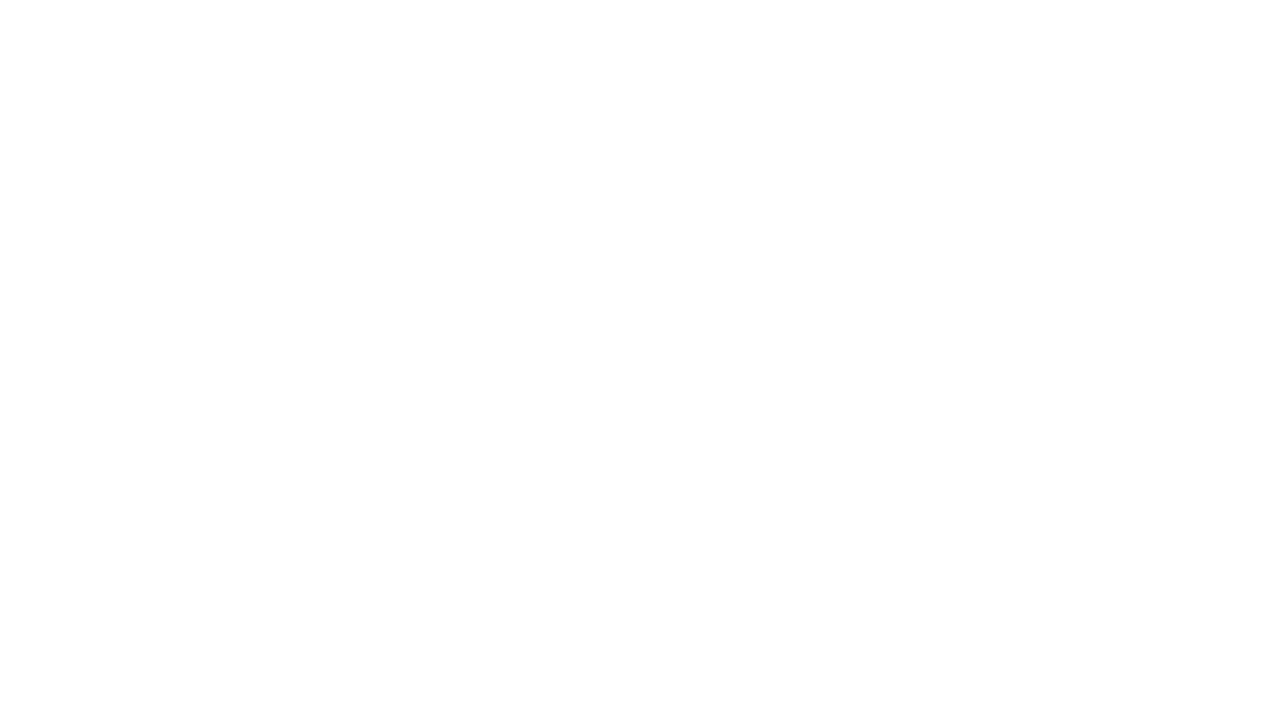
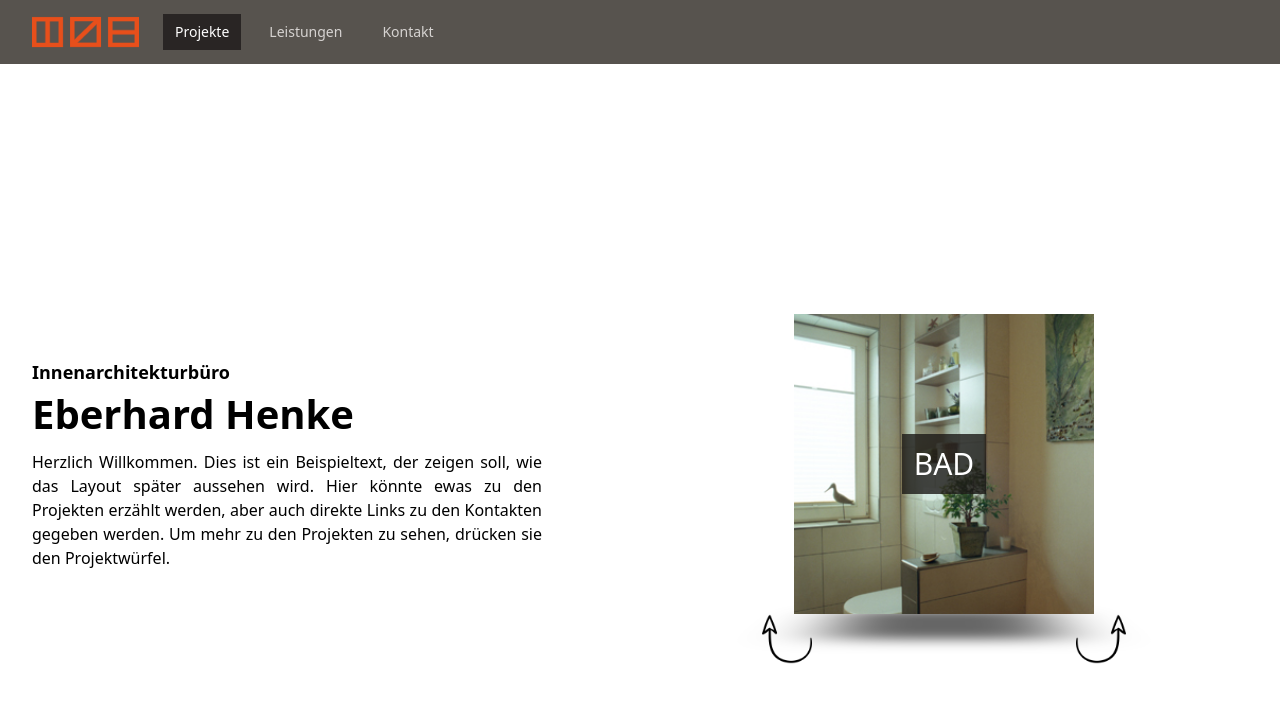
Before and after one commit to valdresflya/valdresflya.github.io, a plain HTML site: page index.html in a window 1280 px wide. Drawn offline with Linux system fonts and the light colour scheme.

Commit message:
index vergessen

```diff
--- a/index.html
+++ b/index.html
@@ -5,9 +5,9 @@
     <link rel="icon" href="/favicon.ico" />
     <meta name="viewport" content="width=device-width, initial-scale=1.0" />
     <title>Innenarchitekt Eberhard Henke</title>
-    <script type="module" crossorigin src="/assets/index.137866c0.js"></script>
-    <link rel="modulepreload" href="/assets/vendor.c1a89201.js">
-    <link rel="stylesheet" href="/assets/index.aed59afc.css">
+    <script type="module" crossorigin src="/assets/index.8b6cc078.js"></script>
+    <link rel="modulepreload" href="/assets/vendor.67955e0f.js">
+    <link rel="stylesheet" href="/assets/index.8a1621b8.css">
   </head>
   <body>
     <div id="app"></div>
```
